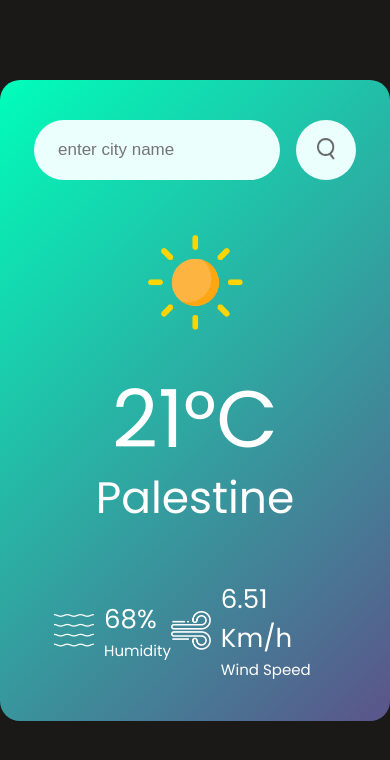
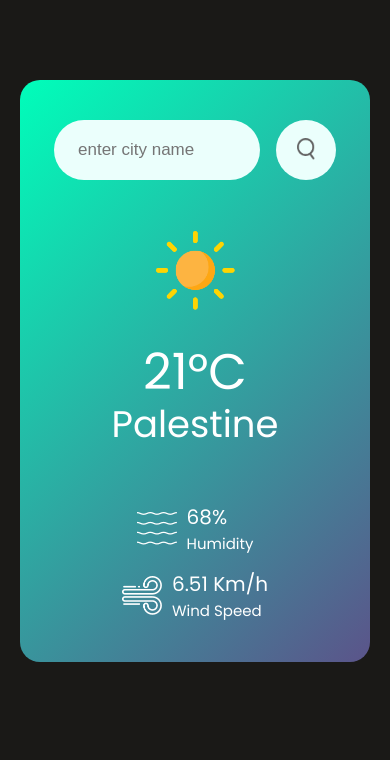
Before and after one commit to Hager-elhwarii/Weather-App, a plain HTML site: page index.html in a window 390 px wide. Drawn offline with Linux system fonts and the light colour scheme.

Commit message:
:sparkles: Add css media queries for responsiveness

```diff
--- a/style.css
+++ b/style.css
@@ -1,7 +1,6 @@
 /*====================
      GENERAL STYLING
   ====================*/
-
 * {
   margin: 0;
   padding: 0;
@@ -25,7 +24,6 @@ body {
 
 /*===================
   ===================*/
-
 .container {
   height: 100%;
   overflow: hidden;
@@ -47,6 +45,10 @@ body {
   align-items: center;
   gap: 1.6rem;
 }
+
+/*======================
+    INPUT FIELD STYLING
+  ======================*/
 .search-block > input {
   width: 100%;
   border: none;
@@ -59,6 +61,10 @@ body {
   height: 6rem;
   flex: 1;
 }
+
+/*======================
+    SEARCH ICON STYLING
+  ======================*/
 .search-block > button {
   border: none;
   outline: none;
@@ -73,6 +79,9 @@ body {
   width: 1.8rem;
 }
 
+/*========================
+    WEATHER INFO STYLING
+  ========================*/
 .weather-info .weather-icon {
  width: 14.4rem;
  margin-top: 3rem;
@@ -110,6 +119,10 @@ body {
   text-transform: capitalize;
   font-size: 1.5rem;
 }
+
+/*==========================
+    ERROR MESSAGES STYLING
+  ==========================*/
 .input-empty , .invalid-name{
   display: none;
   text-align: start;
@@ -120,3 +133,80 @@ body {
 .input-empty::first-letter ,.invalid-name::first-letter {
   text-transform: capitalize;
 }
+
+
+/*=========================
+   RESPONSIVENESS STYLING
+  =========================*/
+@media (max-width: 500px){
+  .card-wrapper{
+    max-width: 420px;
+  }
+  .weather-info > :first-child h1 {
+    font-size: 7rem;
+  }
+  .weather-info > :first-child h2 {
+    font-size: 4.2rem;
+  }
+  .weather-info .weather-icon {
+    width: 14rem;
+   }
+   .humidity , .wind {
+    font-size: 2.4rem;
+  }
+}
+@media (max-width: 430px){
+  .card-wrapper{
+    max-width: 380px;
+  }
+  .weather-info > :first-child h1 {
+    font-size: 6rem;
+  }
+  .weather-info > :first-child h2 {
+    font-size: 4rem;
+  }
+  .weather-info .weather-icon {
+    width: 13rem;
+   }
+   .humidity , .wind {
+    font-size: 2.2rem;
+  }
+  .weather-details {
+    display: flex;
+    flex-direction: column;
+    gap: 1.4rem;
+  }
+}
+@media (max-width: 400px){
+  .card-wrapper{
+    max-width: 350px;
+  }
+  .weather-info > :first-child h1 {
+    font-size: 5rem;
+  }
+  .weather-info > :first-child h2 {
+    font-size: 3.7rem;
+  }
+  .weather-info .weather-icon {
+    width: 12rem;
+   }
+   .humidity , .wind {
+    font-size: 2rem;
+  }
+}
+@media (max-width: 360px){
+  .card-wrapper{
+    max-width: 320px;
+  }
+  .weather-info > :first-child h1 {
+    font-size: 4rem;
+  }
+  .weather-info > :first-child h2 {
+    font-size: 3.4rem;
+
+}
+.weather-info .weather-icon {
+  width: 11rem;
+ }
+
+}
```
